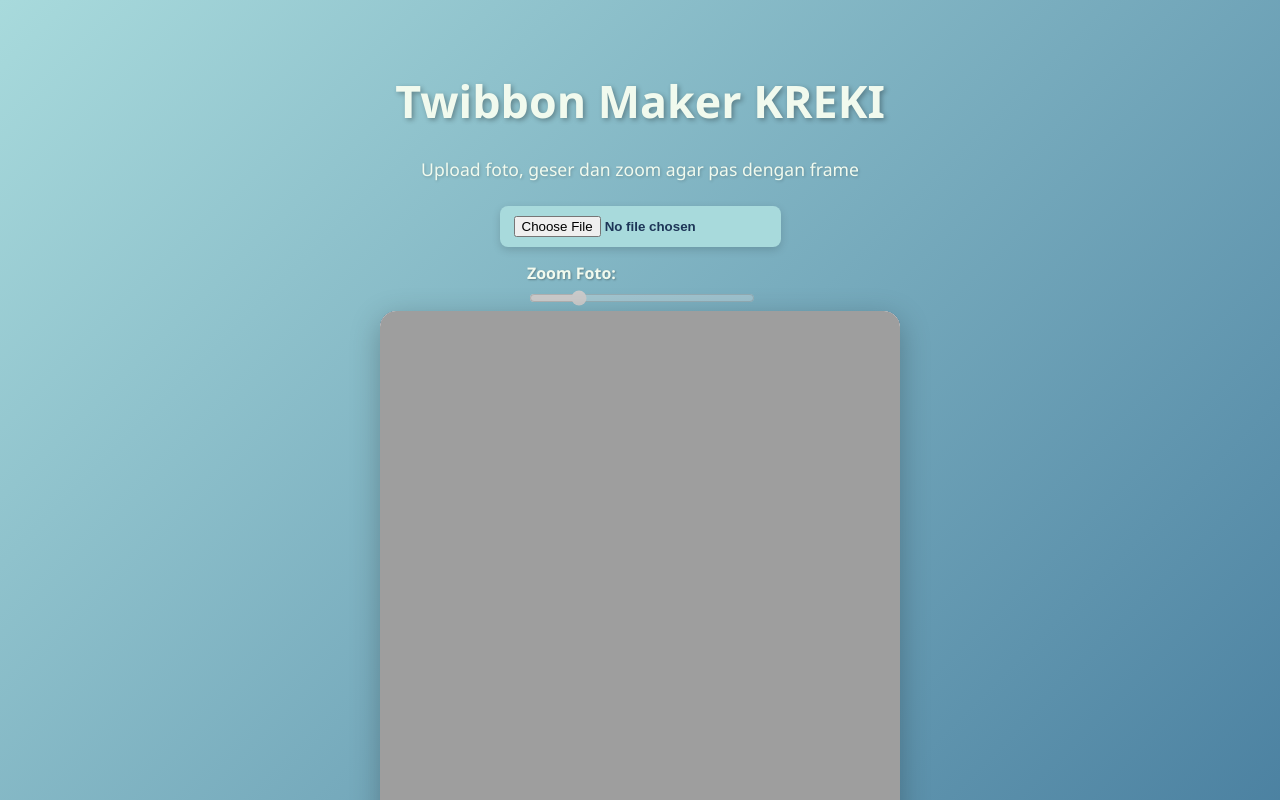
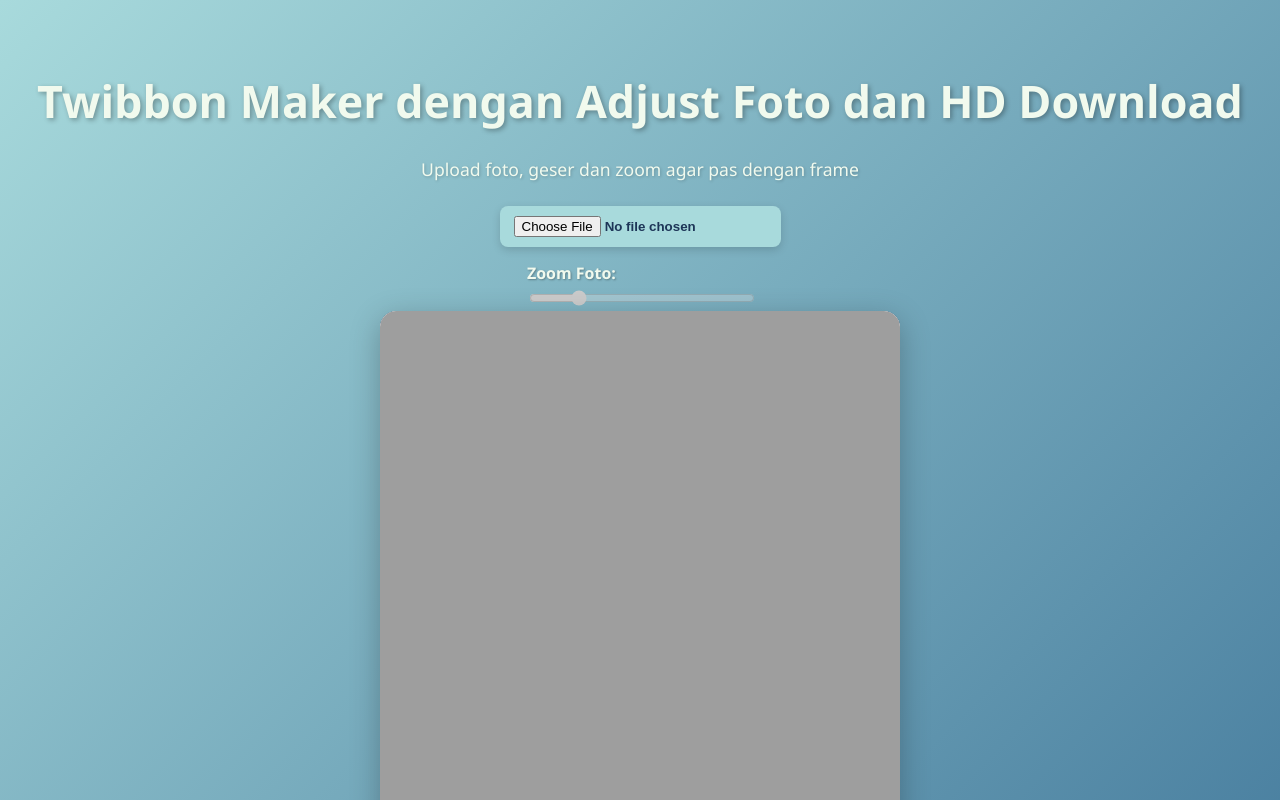
Before and after one commit to Bebasssssss/twibbonkreki, a plain HTML site: page index.html in a window 1280 px wide. Shown: the top 800 px of the page. Drawn offline with Linux system fonts and the light colour scheme.

Commit message:
Update index.html

```diff
--- a/index.html
+++ b/index.html
@@ -123,7 +123,7 @@
 </head>
 <body>
 
-<h1>Twibbon Maker KREKI</h1>
+<h1>Twibbon Maker dengan Adjust Foto dan HD Download</h1>
 <p>Upload foto, geser dan zoom agar pas dengan frame</p>
 
 <input type="file" id="upload" accept="image/*" />
@@ -150,7 +150,7 @@
   const canvasSize = 500; // preview canvas size
   const HDSize = 2000; // output canvas size for HD export
 
-  // Frame HD - ganti dengan link frame HD kamu (pastikan resolusi besar)
+  // Frame HD - pakai frame HD yang sudah kamu upload atau ganti di sini
   const frameUrl = 'https://i.ibb.co.com/9m2xRL3M/TWIBBON.png';
 
   let userImage = new Image();
```
